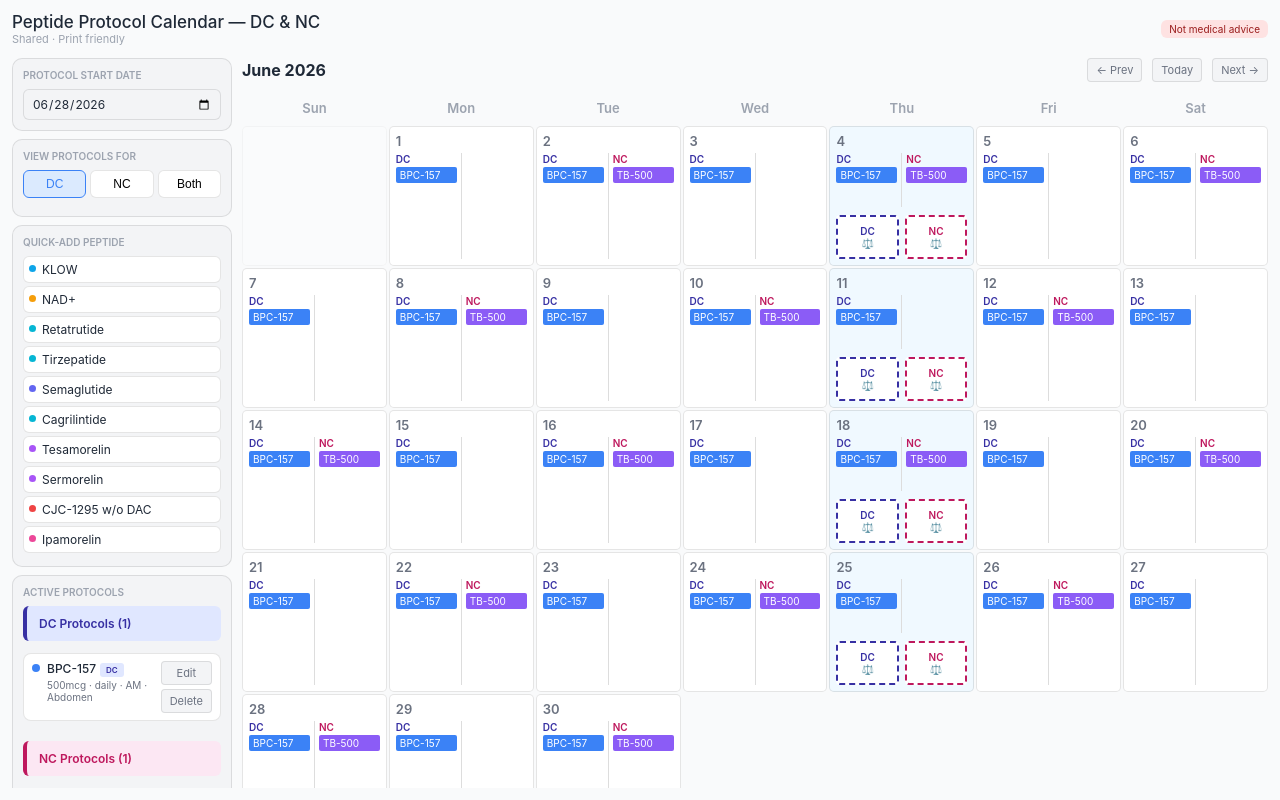
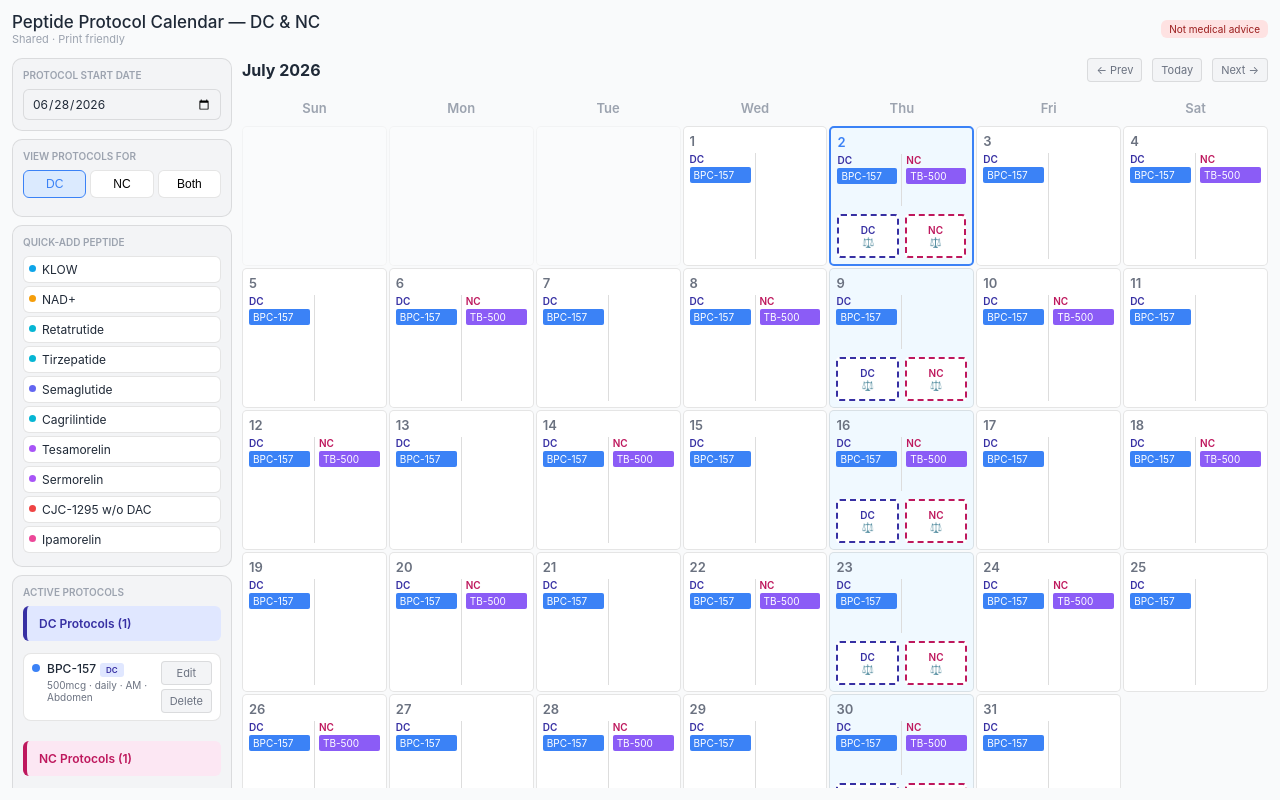
Before and after one commit to darencespedes/peptide-calendar, a plain HTML site: page index.html in a window 1280 px wide. Drawn offline with Linux system fonts and the light colour scheme.

Commit message:
Add files via upload

```diff
--- a/index.html
+++ b/index.html
@@ -820,7 +820,8 @@
     let nextResourceId = 2;
 
     let editingId = null, nextId = 3, selectedDays = [], currentUser = 'all', selColor = COLORS[0];
-    let viewDate = new Date(2026, 5, 1);
+    let viewDate = new Date();
+    viewDate.setDate(1); // Set to 1st of current month
 
     function toggleSidebar() {
       const sidebar = document.querySelector('.sidebar');
```
